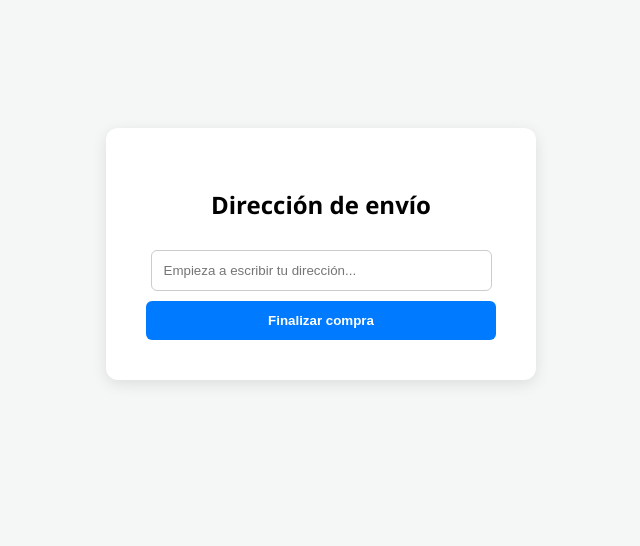
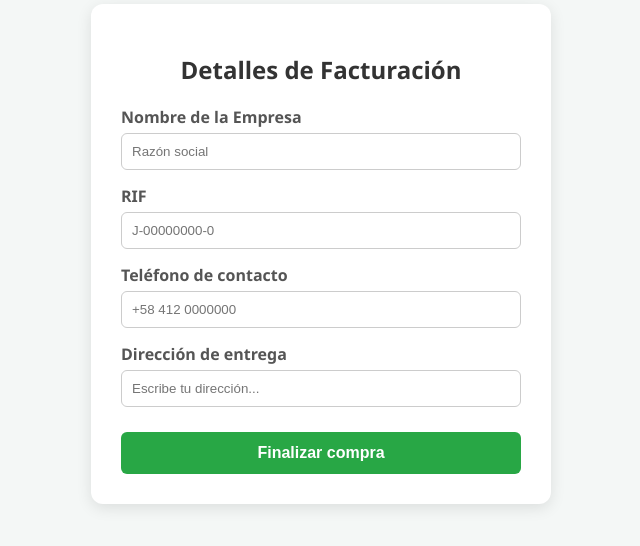
Before and after one commit to empleoizone-dotcom/izone, a plain HTML site: page verificar-compra.html in a window 1280 px wide. Shown: the part 146-692 px from the top of the page, without its empty margins (319-959 px from the left). Drawn offline with Linux system fonts and the light colour scheme; some packages are replaced by stand-ins of ours.

Commit message:
Update verificar-compra.html

```diff
--- a/verificar-compra.html
+++ b/verificar-compra.html
@@ -3,33 +3,52 @@
 <head>
     <meta charset="UTF-8">
     <title>Verificación de Compra - IZone</title>
-    <!-- Carga de la API de Google Maps -->
     <script src="https://maps.googleapis.com/maps/api/js?key=AIzaSyCP-qsv8Ig84wtzJn8CqKoggjVRFS62DRg&libraries=places"></script>
     <style>
-        body { font-family: 'Segoe UI', sans-serif; background: #f4f7f6; display: flex; justify-content: center; align-items: center; height: 100vh; margin: 0; }
-        .card { background: white; padding: 40px; border-radius: 12px; box-shadow: 0 4px 15px rgba(0,0,0,0.1); width: 350px; text-align: center; }
-        input { width: 90%; padding: 12px; margin: 10px 0; border: 1px solid #ccc; border-radius: 6px; }
-        button { width: 100%; padding: 12px; background: #007bff; color: white; border: none; border-radius: 6px; cursor: pointer; font-weight: bold; }
+        body { font-family: 'Segoe UI', sans-serif; background: #f4f7f6; display: flex; justify-content: center; align-items: center; min-height: 100vh; margin: 0; }
+        .card { background: white; padding: 30px; border-radius: 12px; box-shadow: 0 4px 15px rgba(0,0,0,0.1); width: 100%; max-width: 400px; }
+        h2 { text-align: center; color: #333; margin-bottom: 20px; }
+        label { display: block; margin-top: 15px; font-weight: bold; color: #555; }
+        input { width: 100%; padding: 10px; margin-top: 5px; border: 1px solid #ccc; border-radius: 6px; box-sizing: border-box; }
+        button { width: 100%; padding: 12px; margin-top: 25px; background: #28a745; color: white; border: none; border-radius: 6px; cursor: pointer; font-size: 16px; font-weight: bold; }
     </style>
 </head>
 <body>
     <div class="card">
-        <h2>Dirección de envío</h2>
-        <input type="text" id="direccion" placeholder="Empieza a escribir tu dirección...">
+        <h2>Detalles de Facturación</h2>
+
+        <label>Nombre de la Empresa</label>
+        <input type="text" id="nombre" placeholder="Razón social">
+
+        <label>RIF</label>
+        <input type="text" id="rif" placeholder="J-00000000-0">
+
+        <label>Teléfono de contacto</label>
+        <input type="tel" id="telefono" placeholder="+58 412 0000000">
+
+        <label>Dirección de entrega</label>
+        <input type="text" id="direccion" placeholder="Escribe tu dirección...">
+
         <button id="btn-finalizar">Finalizar compra</button>
     </div>
 
     <script>
-        const input = document.getElementById('direccion');
-        new google.maps.places.Autocomplete(input, {
+        const inputDir = document.getElementById('direccion');
+        new google.maps.places.Autocomplete(inputDir, {
             componentRestrictions: { country: 'VE' }
         });
 
         document.getElementById('btn-finalizar').addEventListener('click', () => {
-            if(input.value) {
-                alert("Compra verificada con éxito para: " + input.value);
+            const nombre = document.getElementById('nombre').value;
+            const rif = document.getElementById('rif').value;
+            const telefono = document.getElementById('telefono').value;
+            const direccion = inputDir.value;
+
+            if(nombre && rif && telefono && direccion) {
+                alert("¡Gracias " + nombre + "! Datos recibidos. RIF: " + rif);
+                // Aquí prepararemos el envío de estos datos a Firebase
             } else {
-                alert("Por favor, selecciona una dirección válida.");
+                alert("Por favor, completa todos los campos, incluyendo el RIF.");
             }
         });
     </script>
```
